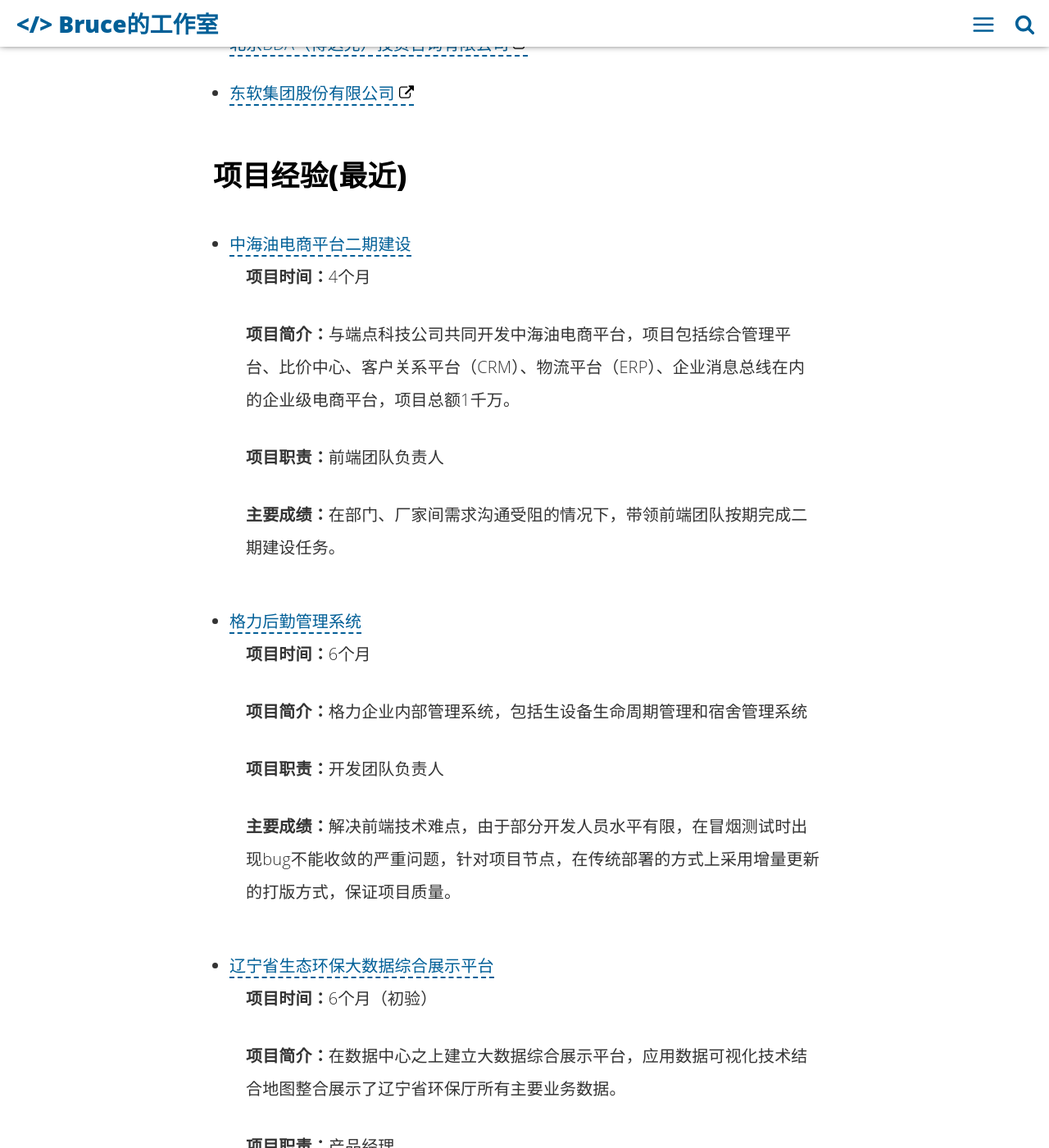
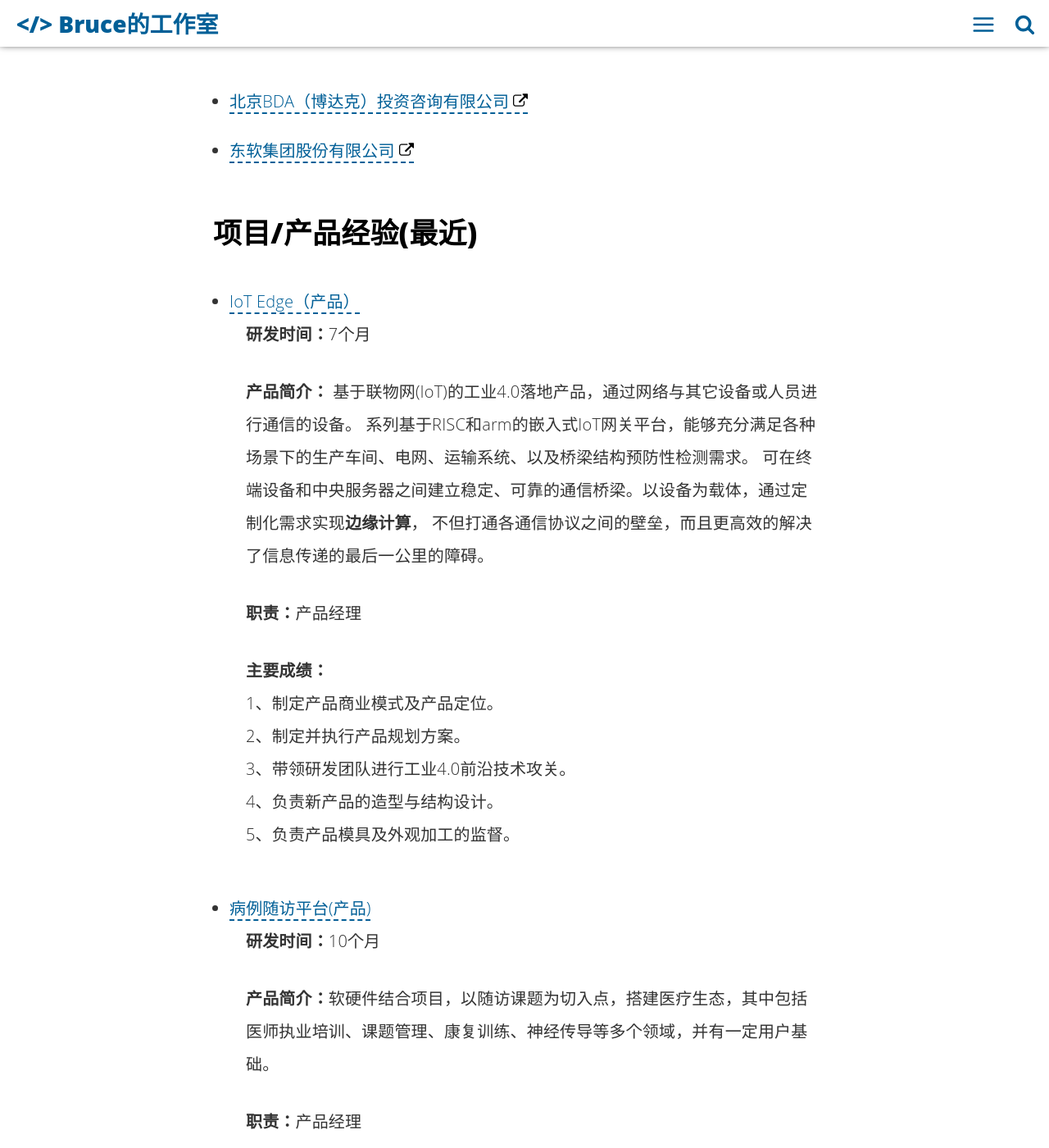
Before and after one commit to bruce827/portfolio, a Jekyll site: the page built from about.html, in a window 1280 px wide and 1400 px high, scrolled down 2688 px. Shown: the whole window at 82% size. Built offline with Jekyll 4.4.1, drawn with Linux system fonts in a browser that asks for light colours; some of the changed text lies outside the part shown.

```diff
--- a/_includes/menu-search.html
+++ b/_includes/menu-search.html
@@ -21,7 +21,7 @@
   <ul>
     {% for link in site.links %}
       <!-- <li><a href="{{ site.url }}{{site.baseurl}}{{ link.url }}">{{ link.title }}</a></li> -->
-      <li><a href="{{ site.url }}{{ link.url }}">{{ link.title }}</a></li>
+      <li><a href="{{ site.url }}{{site.baseurl}}{{ link.url }}">{{ link.title }}</a></li>
     {% endfor %}
     <!-- <li><a class="feed" href="{{ site.url }}{{site.baseurl}}/feed.xml" title="Atom/RSS feed">Feed</a></li> -->
   </ul>
--- a/about.html
+++ b/about.html
@@ -2,10 +2,10 @@
 layout: minimal
 title: "关于我"
 permalink: /about/index.html
-description: "3年前端开发经验，4年团队管理经验，做过千万级别（纯软件）项目，有2B产品管理经验，对环保、教育、电商等行业有较深业务根基，对交互设计有深刻理解且善于数据分析与展示。"
+description: "3年前端开发经验，4年团队管理经验，做过千万级别项目，有2B产品管理经验，对环保、教育、物联网等行业有较深业务根基，对交互设计有深刻理解且善于数据分析与展示。"
 ---
 
-<img itemprop="image" class="img-rounded" src="{{"/assets/img/intro/photo.jpg"| prepend: site.baseurl }}" alt="Bruce">
+<img itemprop="image" class="img-rounded" src="{{"/assets/img/intro/photo.jpg"| prepend: site.baseurl }}" alt="Bruce"/>
 
 <h2>个人信息</h2>
 
@@ -65,8 +65,10 @@
 	</li>
 	<li>项目管理
 		<p>有2B产品的管理经验且有能力带领5-10人前端研发团队。</p>
+		<p>有项目型、智能型、与矩阵型团队管理经验。</p>
 		<p>有产品<a href="{{site.baseurl}}/product-manage/">规划与设计</a>经验，且在2C项目中使用过敏捷开发管理模式。</p>
 		<p>曾在项目中使用过灰度发布来迭代版本。</p>
+
 	</li>
 </ul>
 
@@ -77,8 +79,51 @@
 	<!-- <li>上海思锐科技有限公司</li> -->
 </ul>
 
-<h2>项目经验(最近)</h2>
+<h2>项目/产品经验(最近)</h2>
 <ul>
+	<li><a href="#">IoT Edge（产品）</a>
+		<p>
+				<b>研发时间：</b>7个月
+		</p>
+		<p>
+				<b>产品简介：</b>
+				基于联物网(IoT)的工业4.0落地产品，通过网络与其它设备或人员进行通信的设备。
+				系列基于RISC和arm的嵌入式IoT网关平台，能够充分满足各种场景下的生产车间、电网、运输系统、以及桥梁结构预防性检测需求。
+				可在终端设备和中央服务器之间建立稳定、可靠的通信桥梁。以设备为载体，通过定制化需求实现<b>边缘计算</b>，
+				不但打通各通信协议之间的壁垒，而且更高效的解决了信息传递的最后一公里的障碍。
+		</p>
+		<p>
+				<b>职责：</b>产品经理
+		</p>
+		<p>
+				<b>主要成绩：</b><br>
+				1、制定产品商业模式及产品定位。<br>
+				2、制定并执行产品规划方案。<br>
+				3、带领研发团队进行工业4.0前沿技术攻关。<br>
+				4、负责新产品的造型与结构设计。<br>
+				5、负责产品模具及外观加工的监督。
+		</p>
+
+	</li>
+	<li><a href="#">病例随访平台(产品)</a>
+		<p>
+			<b>研发时间：</b>10个月
+		</p>
+		<p>
+			<b>产品简介：</b>软硬件结合项目，以随访课题为切入点，搭建医疗生态，其中包括医师执业培训、课题管理、康复训练、神经传导等多个领域，并有一定用户基础。
+		</p>
+		<p>
+			<b>职责：</b>产品经理
+		</p>
+		<p>
+			<b>主要成绩：</b><br>
+			1、成功组织并主讲6w人产品发布会，并获得资方认可。<br>
+			2、对产品生命周期进行规划。<br>
+			3、负责产品整体交互设计。
+
+		</p>
+
+	</li>
 	<li><a href="#">中海油电商平台二期建设</a>
 		<p>
 			<b>项目时间：</b>4个月
```
Also changed, not shown: other parts of about.html (+2 -1 lines), _posts/2019-09-11-data-visualization-01.md (+1 -1 lines), _posts/2019-09-12-data-visualization-02.md (+1 -1 lines), _posts/2019-09-25-ui-freame-compare.md (added, +15 -0 lines), _posts/2019-10-30-desgin-diary.md (added, +34 -0 lines), _posts/2019-11-05-data-visualization-03.md (added, +49 -0 lines), series.html (+10 -1 lines), assets/img/dataAnalyze/03/lt11.jpg (added), 3 other files. Lines whose indentation alone changed are shown as unchanged.
